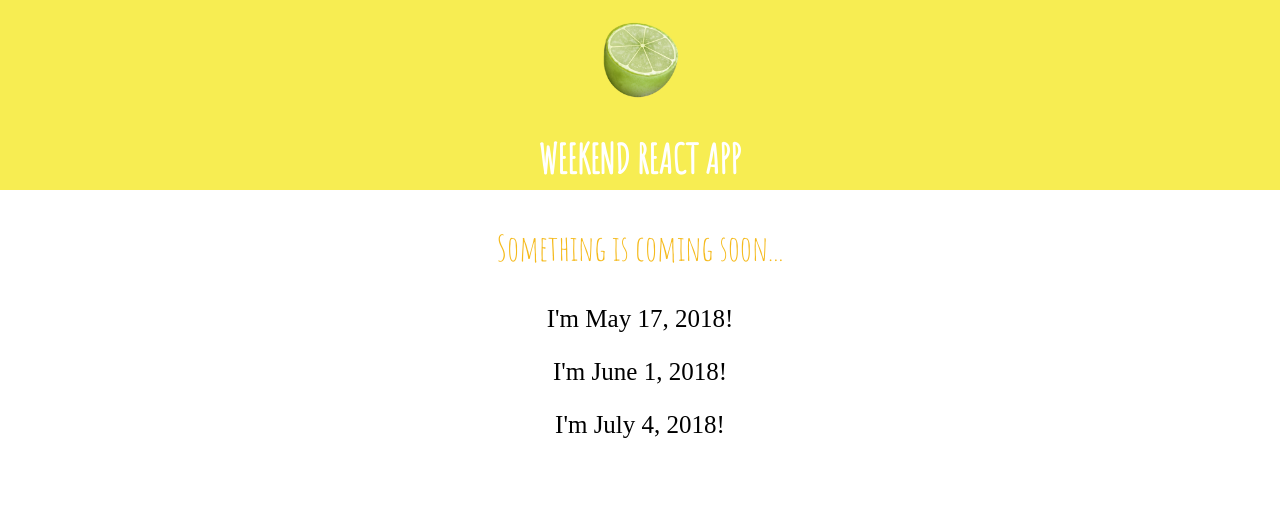
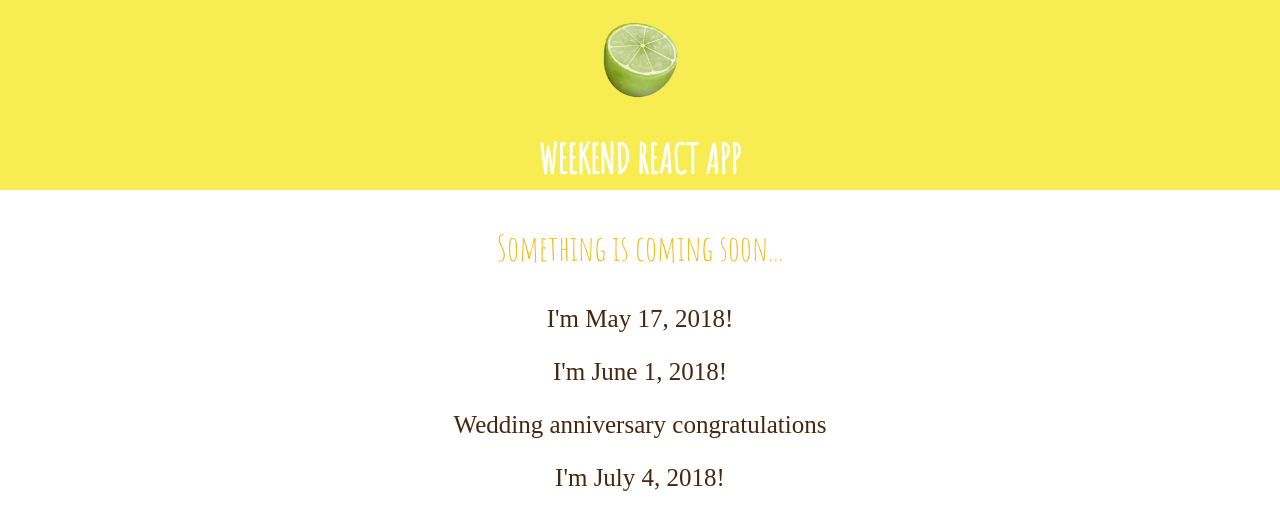
Before and after one commit to Loratadin/react-weekend-app, a React (Create React App) app: page / in a window 1280 px wide. Shown: the top 530 px of the page. Built offline with nearby package versions, Linux system fonts and the light colour scheme; a web font is replaced by a local one.

Commit message:
Add children properties

```diff
--- a/src/App.css
+++ b/src/App.css
@@ -2,6 +2,7 @@
 body {
   font-family: Gaegu;
   font-size: 25px;
+  color: #47270d;
 }
 .App {
   text-align: center;
--- a/src/App.js
+++ b/src/App.js
@@ -14,7 +14,7 @@ class App extends Component {
           Something is coming soon...
         </p>
         <Day name="May" number="17"/>
-        <Day name="June" number="1"/>
+        <Day name="June" number="1">Wedding anniversary congratulations</Day>
         <Day name="July"number="4"/>
       </div>
     );
--- a/src/Day/Day.js
+++ b/src/Day/Day.js
@@ -1,7 +1,12 @@
 import React from 'react';
 
 const day = (props) => {
-return <p>I'm {props.name} {props.number}, 2018!</p>
+return (
+ <div>
+  <p>I'm {props.name} {props.number}, 2018!</p>
+  <p>{props.children}</p>
+ </div>
+)
 }
 
 export default day;
```
